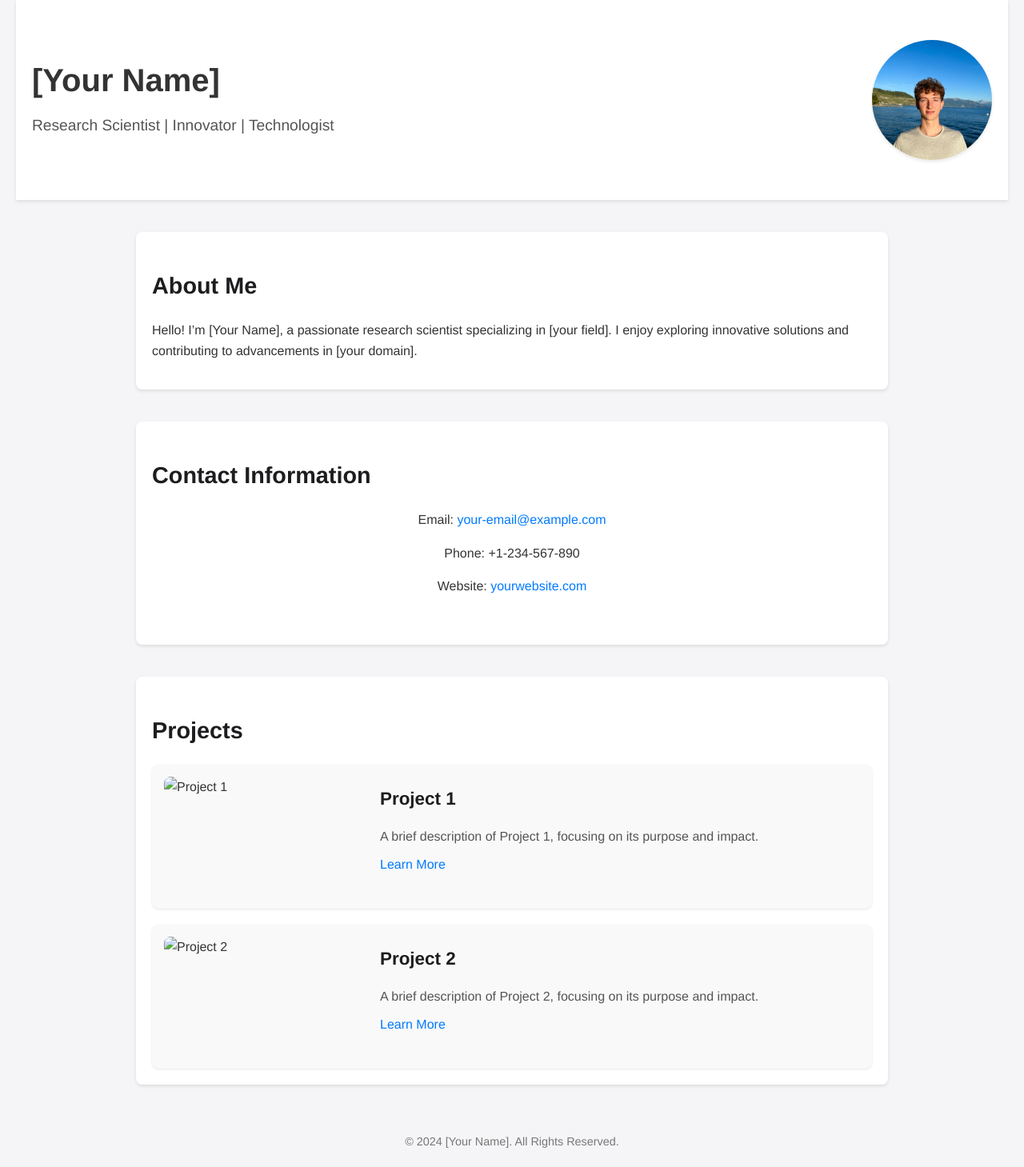
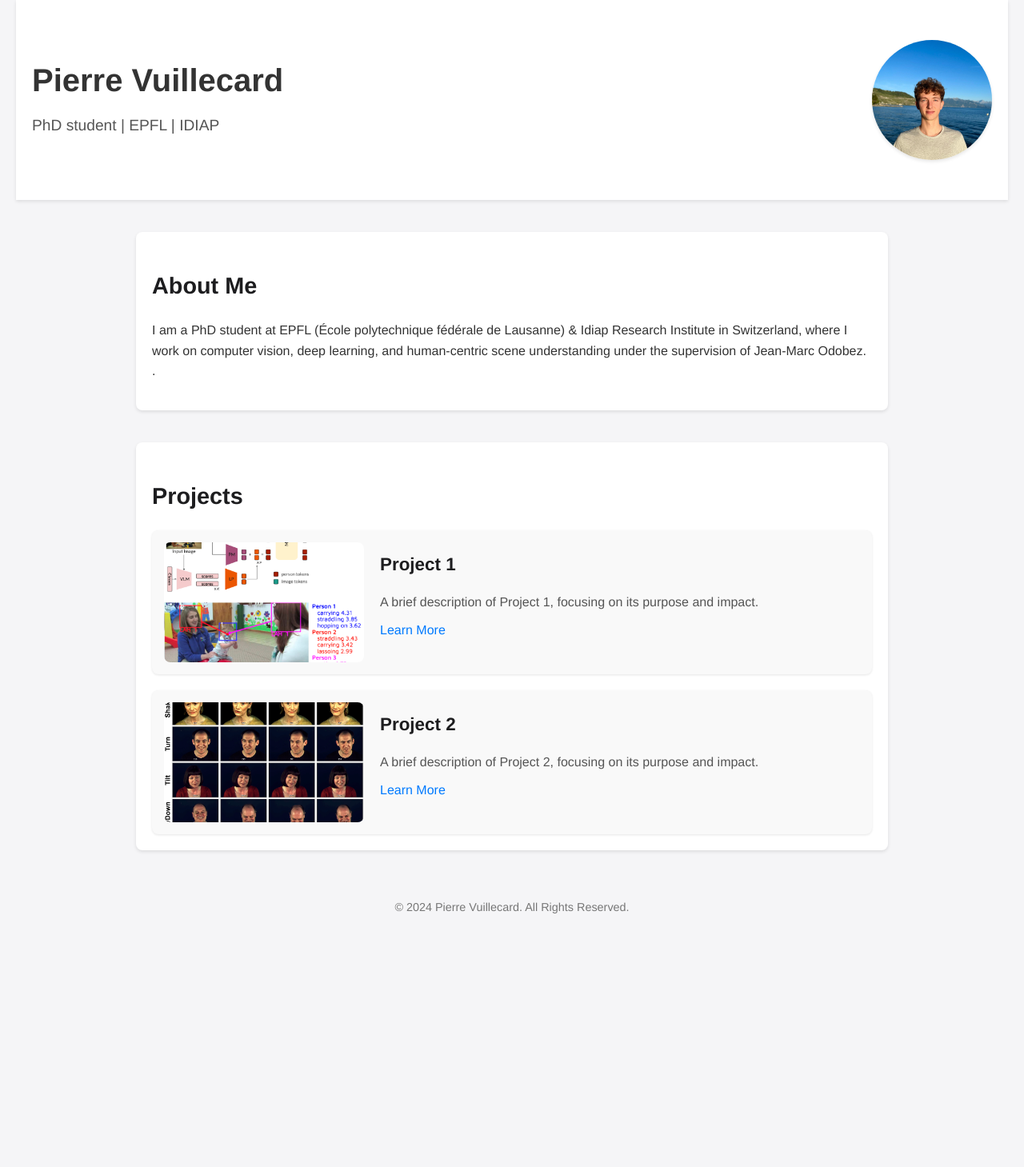
Before and after one commit to Vuillecard/Vuillecard.github.io, a plain HTML site: page index.html in a window 1280 px wide. Shown: the whole page at 80% size. After the commit the page ends 1166 px from the top, so only its background shows below. Drawn offline with Linux system fonts and the light colour scheme; a web font is replaced by a local one.

Commit message:
add images

```diff
--- a/index.html
+++ b/index.html
@@ -127,30 +127,22 @@
 <body>
     <header>
         <div class="header-content">
-            <h1>[Your Name]</h1>
-            <p>Research Scientist | Innovator | Technologist</p>
+            <h1>Pierre Vuillecard</h1>
+            <p>PhD student | EPFL | IDIAP</p>
         </div>
         <div class="header-photo">
-            <img src="https://raw.githubusercontent.com/Vuillecard/Vuillecard.github.io/refs/heads/main/profile_picture.jpeg" alt="[Your Name]'s photo">
+            <img src="https://raw.githubusercontent.com/Vuillecard/Vuillecard.github.io/refs/heads/main/images/profile_picture.jpeg" alt="[Your Name]'s photo">
         </div>
     </header>
     <section>
         <h2>About Me</h2>
-        <p>Hello! I’m [Your Name], a passionate research scientist specializing in [your field]. I enjoy exploring innovative solutions and contributing to advancements in [your domain].</p>
-    </section>
-    <section>
-        <h2>Contact Information</h2>
-        <div class="contact">
-            <p>Email: <a href="mailto:your-email@example.com">your-email@example.com</a></p>
-            <p>Phone: +1-234-567-890</p>
-            <p>Website: <a href="https://yourwebsite.com" target="_blank">yourwebsite.com</a></p>
-        </div>
+        <p>I am a PhD student at EPFL (École polytechnique fédérale de Lausanne) & Idiap Research Institute in Switzerland, where I work on computer vision, deep learning, and human-centric scene understanding under the supervision of Jean-Marc Odobez. .</p>
     </section>
     <section>
         <h2>Projects</h2>
         <div class="projects">
             <div class="project">
-                <img src="project1.jpg" alt="Project 1">
+                <img src="https://raw.githubusercontent.com/Vuillecard/Vuillecard.github.io/refs/heads/main/images/gazevlm.png" alt="Project 1">
                 <div class="project-content">
                     <h3>Project 1</h3>
                     <p>A brief description of Project 1, focusing on its purpose and impact.</p>
@@ -158,7 +150,7 @@
                 </div>
             </div>
             <div class="project">
-                <img src="project2.jpg" alt="Project 2">
+                <img src="https://raw.githubusercontent.com/Vuillecard/Vuillecard.github.io/refs/heads/main/images/All_gestures.png" alt="Project 2">
                 <div class="project-content">
                     <h3>Project 2</h3>
                     <p>A brief description of Project 2, focusing on its purpose and impact.</p>
@@ -169,7 +161,7 @@
         </div>
     </section>
     <footer>
-        &copy; 2024 [Your Name]. All Rights Reserved.
+        &copy; 2024 Pierre Vuillecard. All Rights Reserved.
     </footer>
 </body>
 </html>
```
Also changed, not shown: images/All_gestures.png (added), images/gazeinteract.png (added), images/gazevlm.png (added), images/profile_picture.jpeg (renamed from profile_picture.jpeg).
